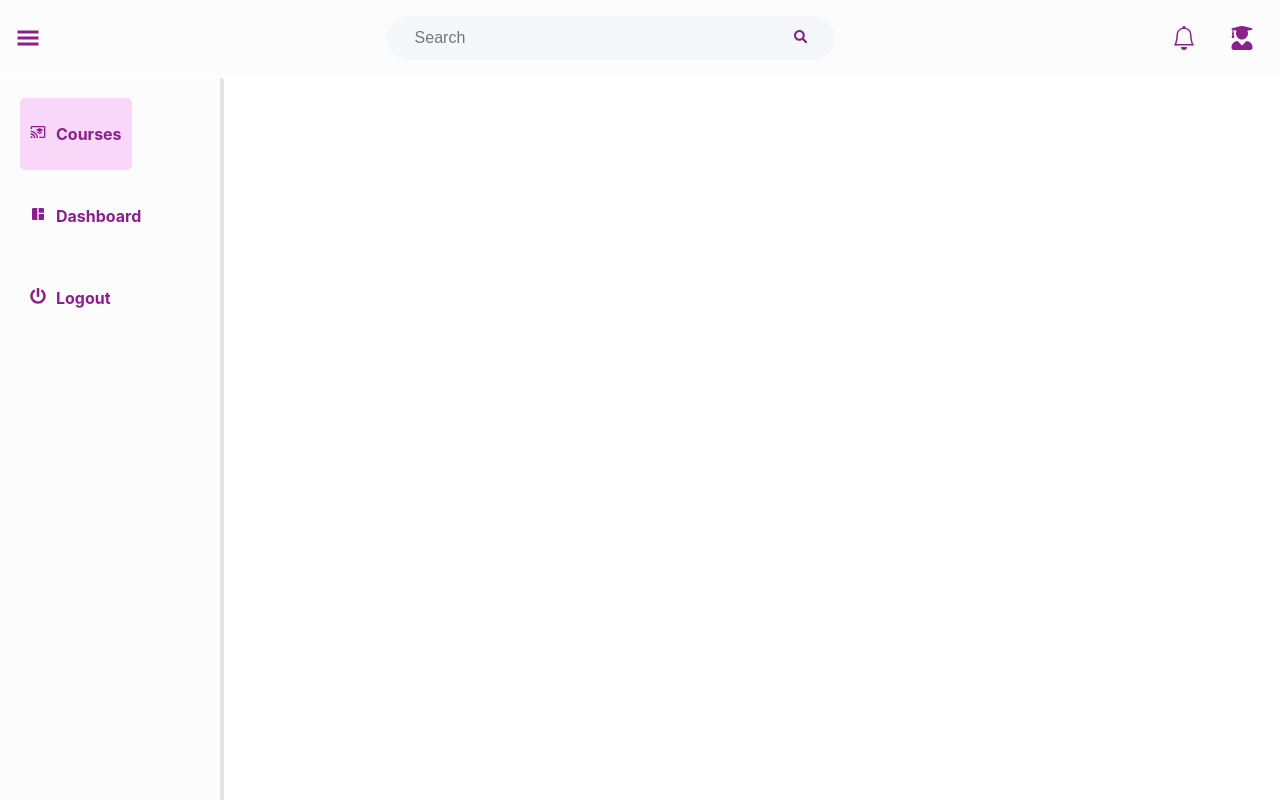
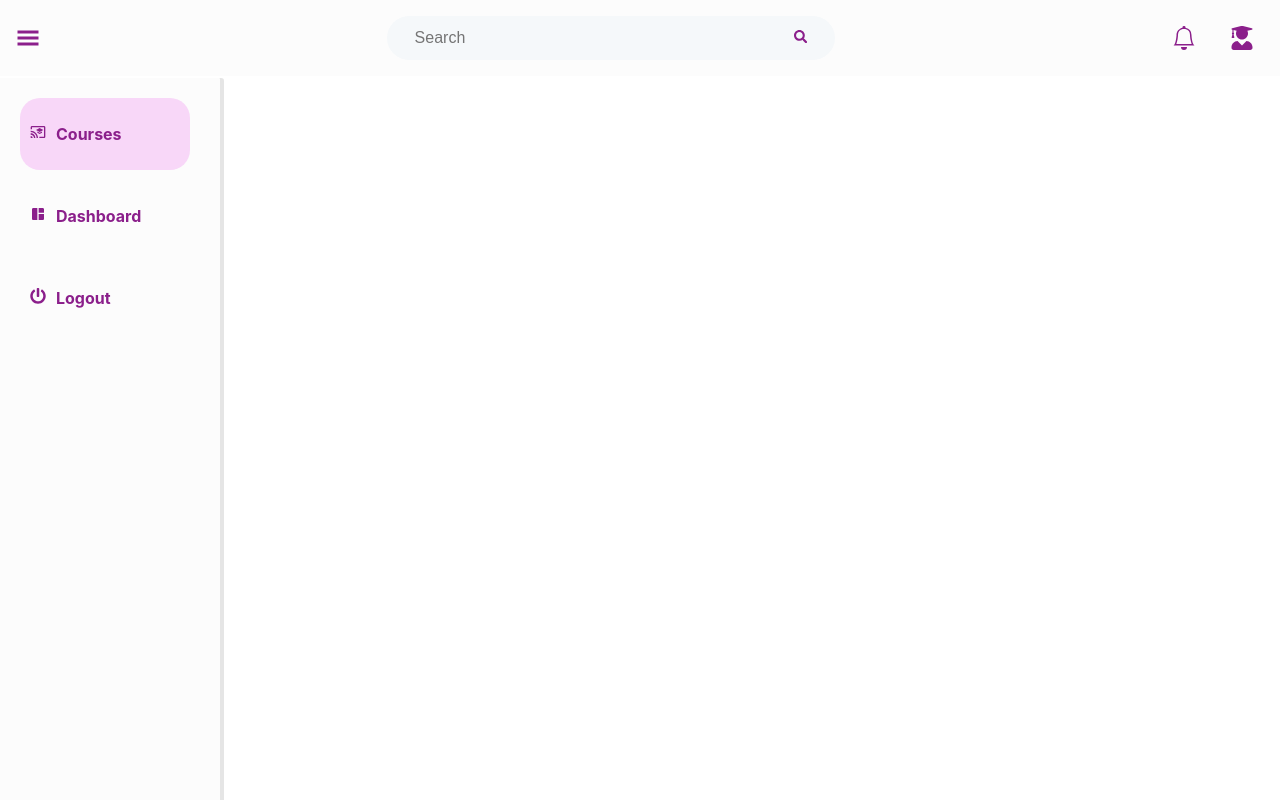
Before and after one commit to madhumitaamaharaj/virtualtutor, a React (Create React App) app: page / in a window 1280 px wide. In both pictures the pointer is over the element "Courses". Built offline with nearby package versions, Linux system fonts and the light colour scheme.

Commit message:
Fix: sidebar css

```diff
--- a/src/components/Sidebar/Sidebar.module.css
+++ b/src/components/Sidebar/Sidebar.module.css
@@ -19,13 +19,15 @@
   align-items: center;
   transition: background-color 0.3s;
   cursor: pointer;
-  border-radius: 5px;
+
   padding: 10px;
+
 }
 
 .button:hover {
   background-color: #f8d7f8;
-
+  width: 150px;
+  border-radius: 20px;
 }
 
 .icon {
```
